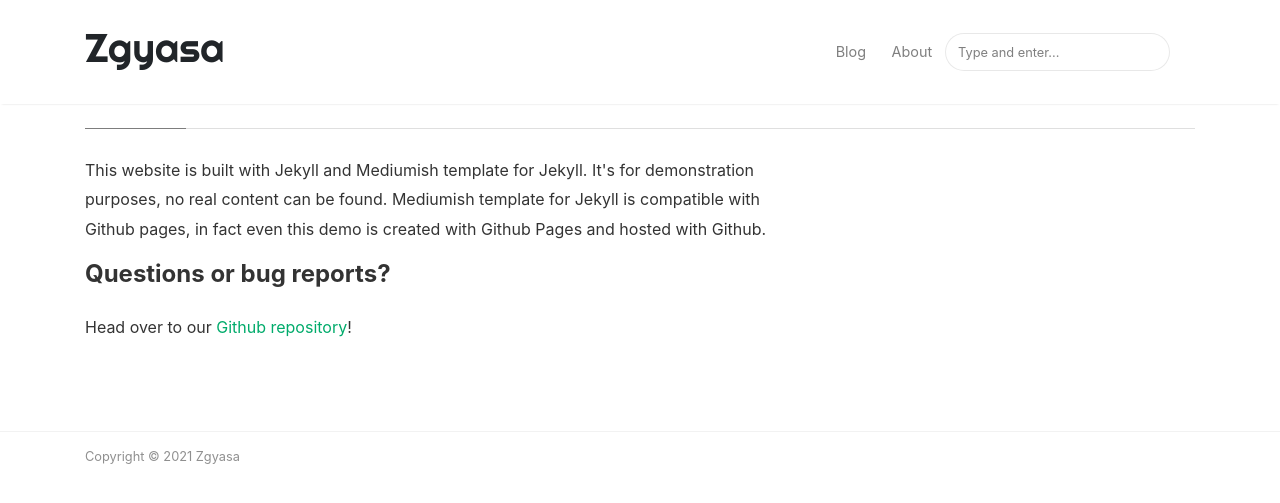
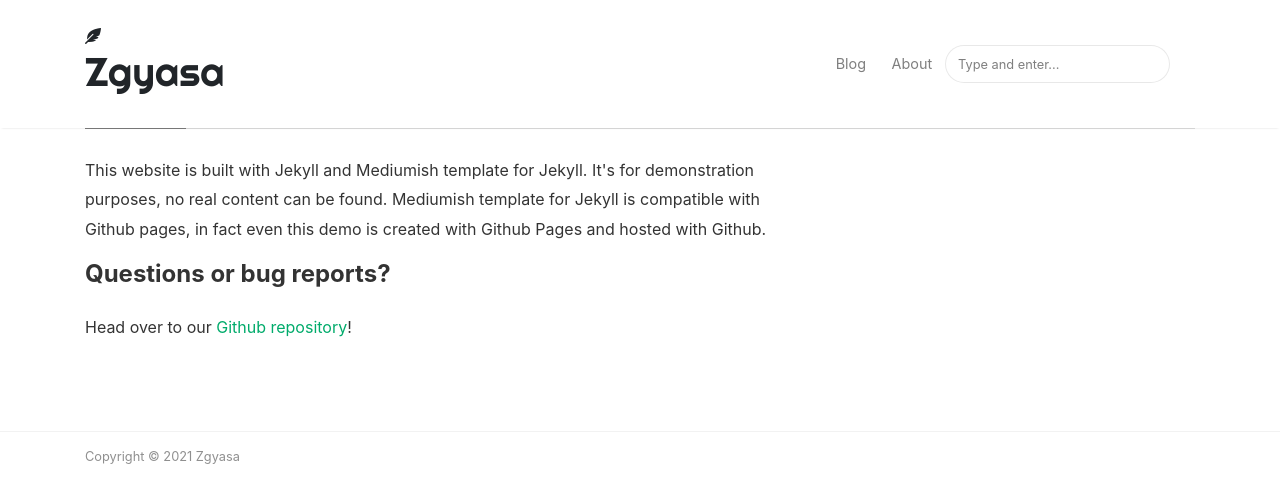
Before and after one commit to luhgit/blog, a Jekyll site: the page built from _pages/about.md, in a window 1280 px wide. Shown: the top 503 px of the page. Built offline with Jekyll 4.4.1, drawn with Linux system fonts in a browser that asks for light colours; nearby versions of some CDN libraries.

Commit message:
Fixing the logo

```diff
--- a/_layouts/default.html
+++ b/_layouts/default.html
@@ -54,6 +54,7 @@ ga('send', 'pageview');
     <!-- End Logo -->
 
     <div class="mainheading" style="margin-top: 0%; margin-bottom:0%;">
+        <i class="fas fa-feather-alt"></i>
         <h1 class="sitetitle">{{ site.name }}</h1>
     </div>
 
```
